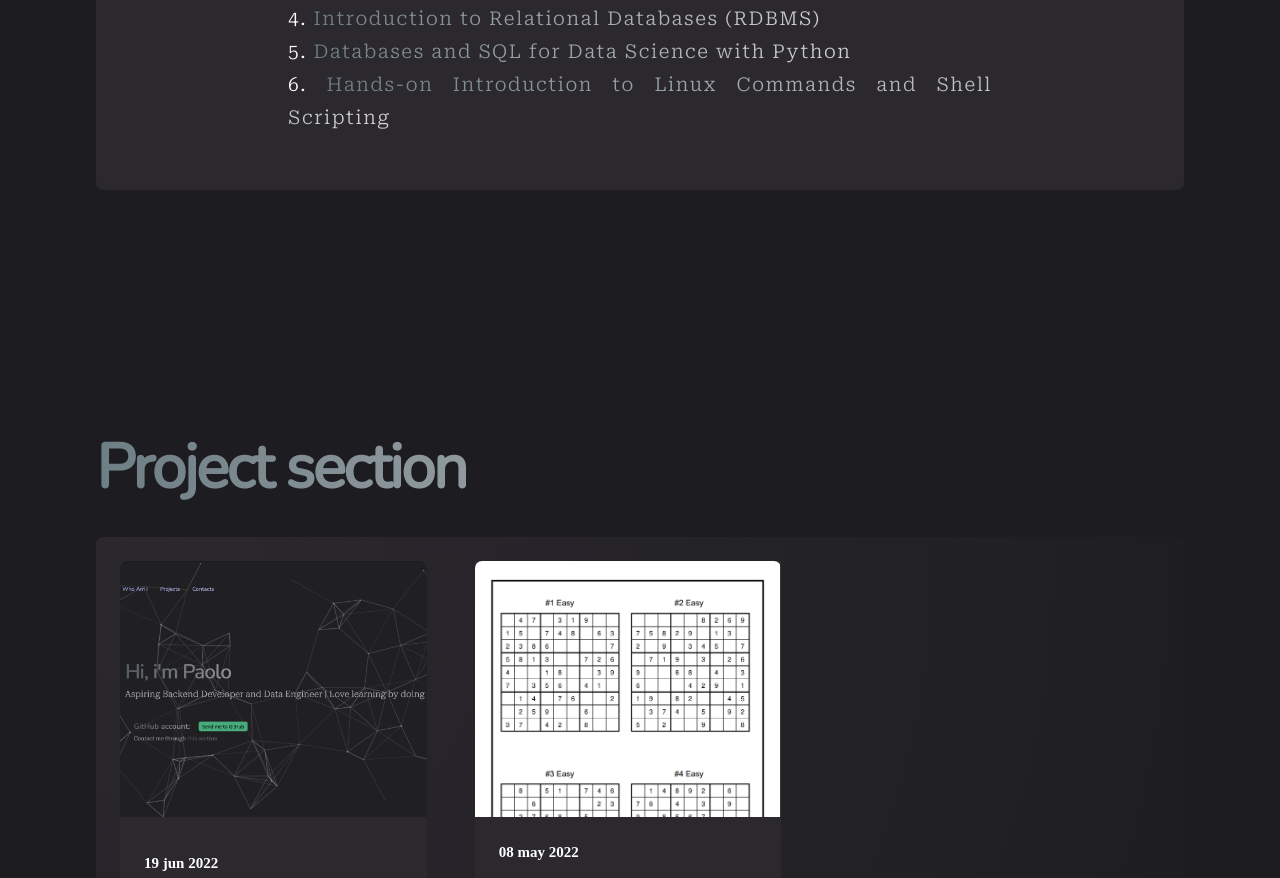
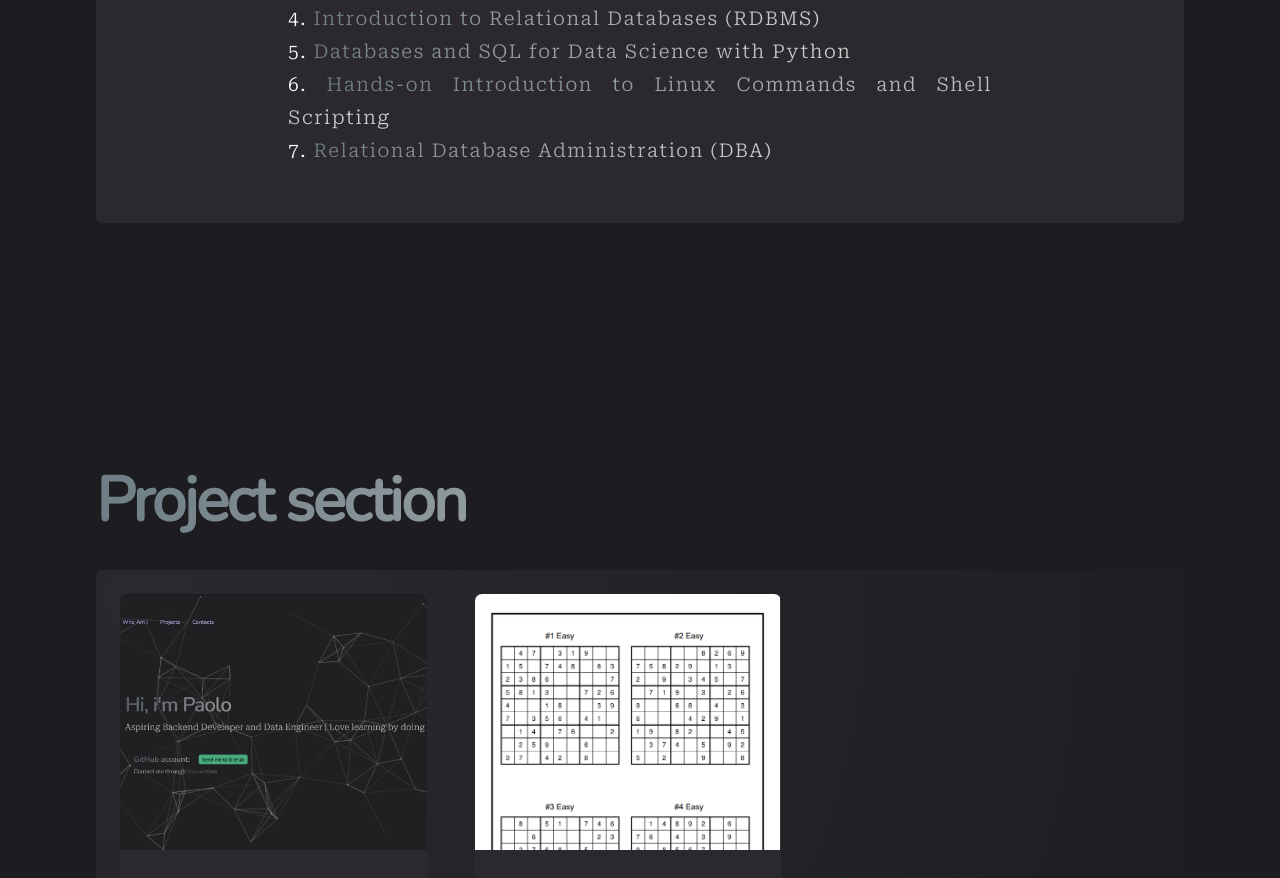
Before and after one commit to paulypi/portfolio-app, a React (Create React App) app: page / in a window 1280 px wide. Shown: the part 1840-2718 px from the top of the page. Built offline with nearby package versions, Linux system fonts and the light colour scheme; a web font is replaced by a local one.

Commit message:
Update certifications
Add Relational Database Administration (DBA) certification

```diff
--- a/src/containers/whoami/Whoami.jsx
+++ b/src/containers/whoami/Whoami.jsx
@@ -18,9 +18,9 @@ const Whoami = () => {
           <p>2. <a href="https://coursera.org/share/071b4b4856c65a94c62d6d28dd08c69d" className='gradient__text'>Python for Data Science, AI and Development</a></p>
           <p>3. <a href="https://coursera.org/share/65b32a134cc7e4c49f614837db376c3a" className='gradient__text'>Python Project for Data Engineering</a></p>
           <p>4. <a href="https://coursera.org/share/8b1d0ca251585ddab60edfcae59d4680" className='gradient__text'>Introduction to Relational Databases (RDBMS)</a></p>
-          <p>5. <a href="https://coursera.org/share/7d826f9d0bf56ed5f23267d9c8127959"  className='gradient__text'>Databases and SQL for Data Science with Python</a></p>
+          <p>5. <a href="https://coursera.org/share/7d826f9d0bf56ed5f23267d9c8127959" className='gradient__text'>Databases and SQL for Data Science with Python</a></p>
           <p>6. <a href="https://coursera.org/share/28666ca3a095c8998f46272cc52ec99b" className='gradient__text'>Hands-on Introduction to Linux Commands and Shell Scripting</a></p>
-
+          <p>7. <a href="https://coursera.org/share/b4bcf4c39126db9afaf894071296f186" className='gradient__text'>Relational Database Administration (DBA)</a></p>
         </div>
       </div>
     </div>
```
